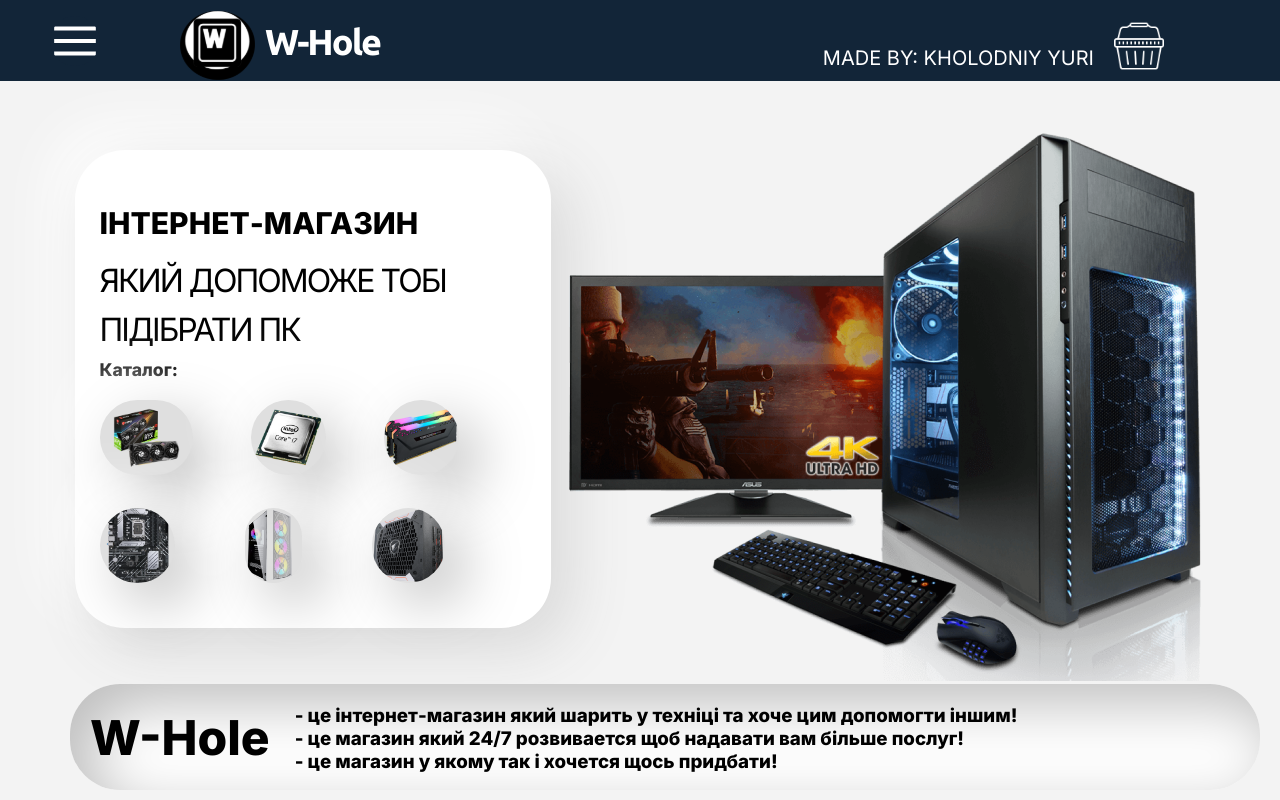
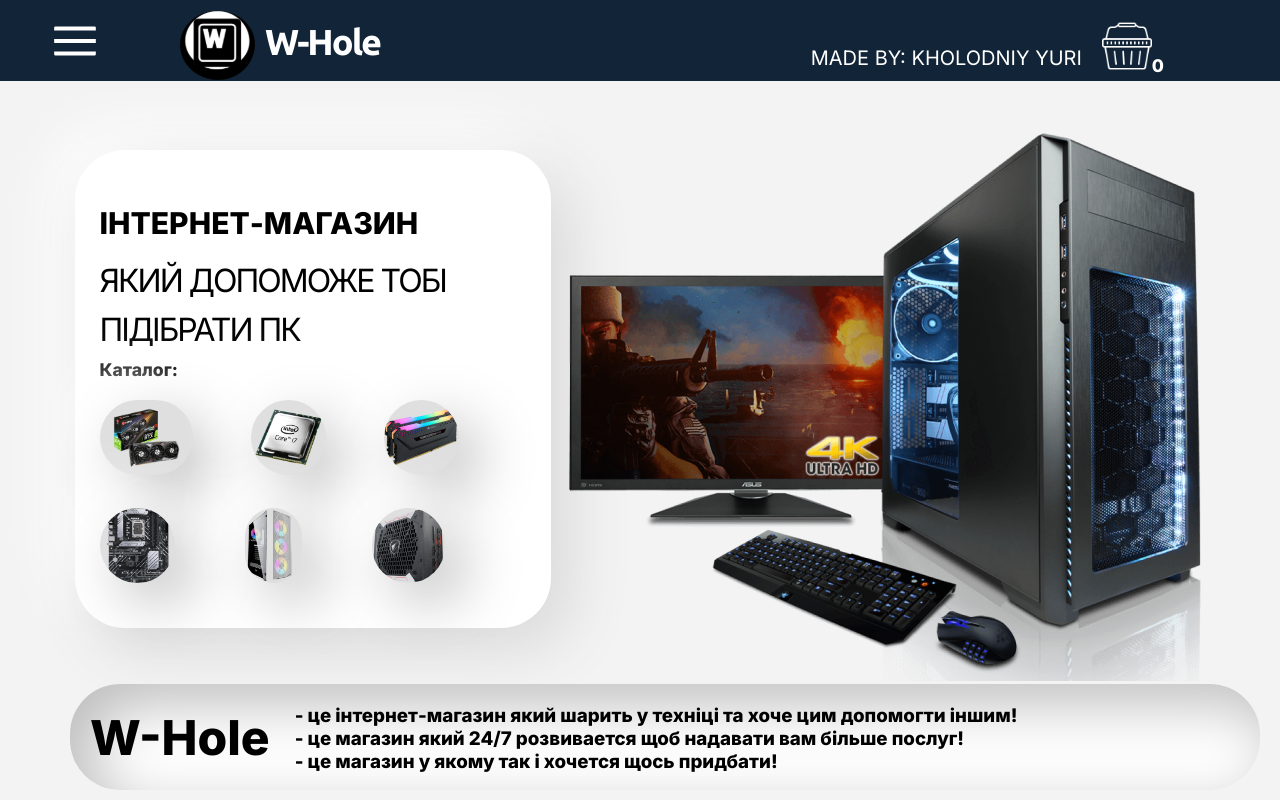
Before and after one commit to Yurichz/W-Hole, a React (Create React App) app: page / in a window 1280 px wide. Shown: the top 800 px of the page. Built offline with nearby package versions, Linux system fonts and the light colour scheme.

Commit message:
Little fixs

```diff
--- a/src/App.js
+++ b/src/App.js
@@ -53,8 +53,12 @@
     render() {
         return (
             <>
-                <Header changeActiveMenu={this.changeActiveMenu} changeActiveBasket={this.changeActiveBasket} deleteFromBasket={this.deleteFromBasket}/>
-                <Main addToBasket={this.addToBasket} />
+                <Header changeActiveMenu={this.changeActiveMenu}
+                        changeActiveBasket={this.changeActiveBasket}
+                        deleteFromBasket={this.deleteFromBasket}
+                        basketLength={this.state.basketProducts.length}
+                />
+                <Main addToBasket={this.addToBasket}/>
                 <Footer />
                 <Basket active={this.state.activeBasket} changeActiveBasket={this.changeActiveBasket} basketProducts={this.state.basketProducts} deleteFromBasket={this.deleteFromBasket}/>
                 <Menu active={this.state.activeMenu} changeActiveMenu={this.changeActiveMenu} headName={"Меню сайта"} items={this.items}/>
--- a/src/components/Header/Header.css
+++ b/src/components/Header/Header.css
@@ -73,3 +73,10 @@
 .BurgerImage *{
     fill: white;
 }
+.BasketButton{
+    display: flex;
+}
+.BasketButton h3{
+    margin-top: auto;
+    margin-bottom: 5px;
+}
--- a/src/components/Header/Header.js
+++ b/src/components/Header/Header.js
@@ -21,6 +21,7 @@
                     <p className="MadeBy">MADE BY: KHOLODNIY YURI</p>
                     <div className="BasketButton"  onClick={() => this.props.changeActiveBasket()} >
                         <img src={Basket} alt="Basket_Icon" className="BasketIcon" />
+                        <h3>{this.props.basketLength}</h3>
                     </div>
                 </div>
             </header>
```
